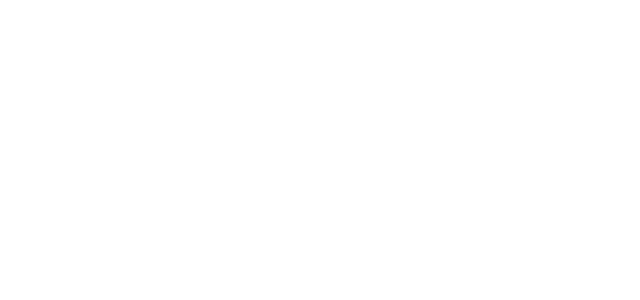
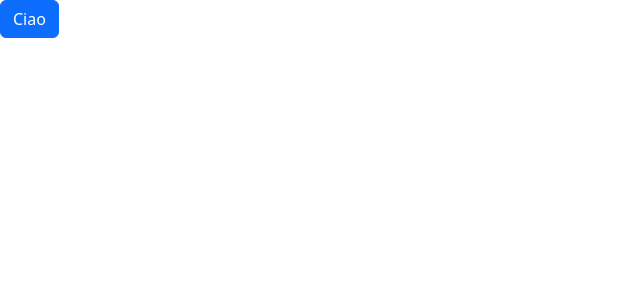
Before and after one commit to agnesvarga1/boolbnb-frontend, a Vue app: page / in a window 1280 px wide. Shown: the top 300 px of the page, without its empty margins (0-640 px from the left). Built offline with nearby package versions, Linux system fonts and the light colour scheme.

Commit message:
Feat:inserted bootstrap

```diff
--- a/package.json
+++ b/package.json
@@ -9,6 +9,7 @@
     "preview": "vite preview"
   },
   "dependencies": {
+    "bootstrap": "^5.3.3",
     "vue": "^3.3.11"
   },
   "devDependencies": {
--- a/src/App.vue
+++ b/src/App.vue
@@ -4,7 +4,9 @@ export default {
 };
 </script>
 
-<template></template>
+<template>
+  <button class="btn btn-primary">Ciao</button>
+</template>
 
 <style lang="scss">
 @use "./styles/general.scss";
--- a/src/main.js
+++ b/src/main.js
@@ -1,5 +1,8 @@
 import { createApp } from "vue";
 //import './style.css'
 import App from "./App.vue";
+import 'bootstrap/dist/css/bootstrap.min.css';
+import 'bootstrap';
+
 
 createApp(App).mount("#app");
```
Also changed, not shown: 1 other file (tests, documents, lock files or other folders).
